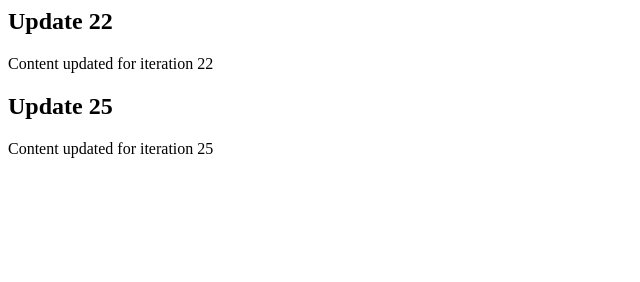
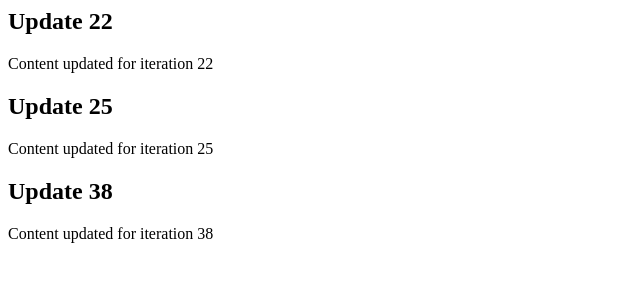
Before and after one commit to yoshimitsu198/jubilant-barnacle, a website: page src/index.html in a window 1280 px wide. Shown: the whole page, without its empty margins (0-640 px from the left). Drawn offline with Linux system fonts and the light colour scheme.

Commit message:
update: fix async handling

```diff
--- a/src/index.html
+++ b/src/index.html
@@ -9,3 +9,9 @@
     <h2>Update 25</h2>
     <p>Content updated for iteration 25</p>
 </div>
+
+<!-- Updated iteration 38 -->
+<div class="update-38">
+    <h2>Update 38</h2>
+    <p>Content updated for iteration 38</p>
+</div>
```
